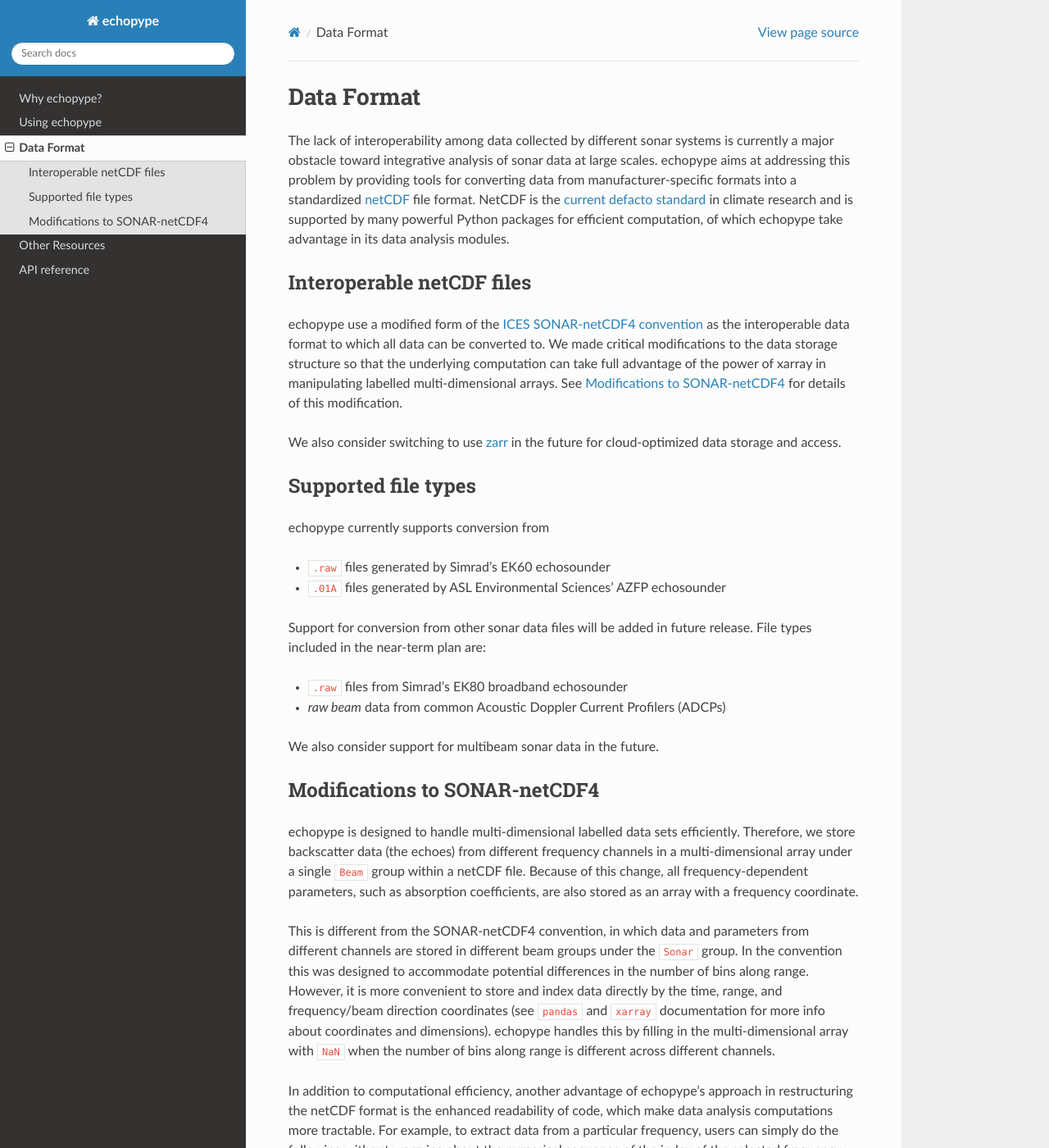
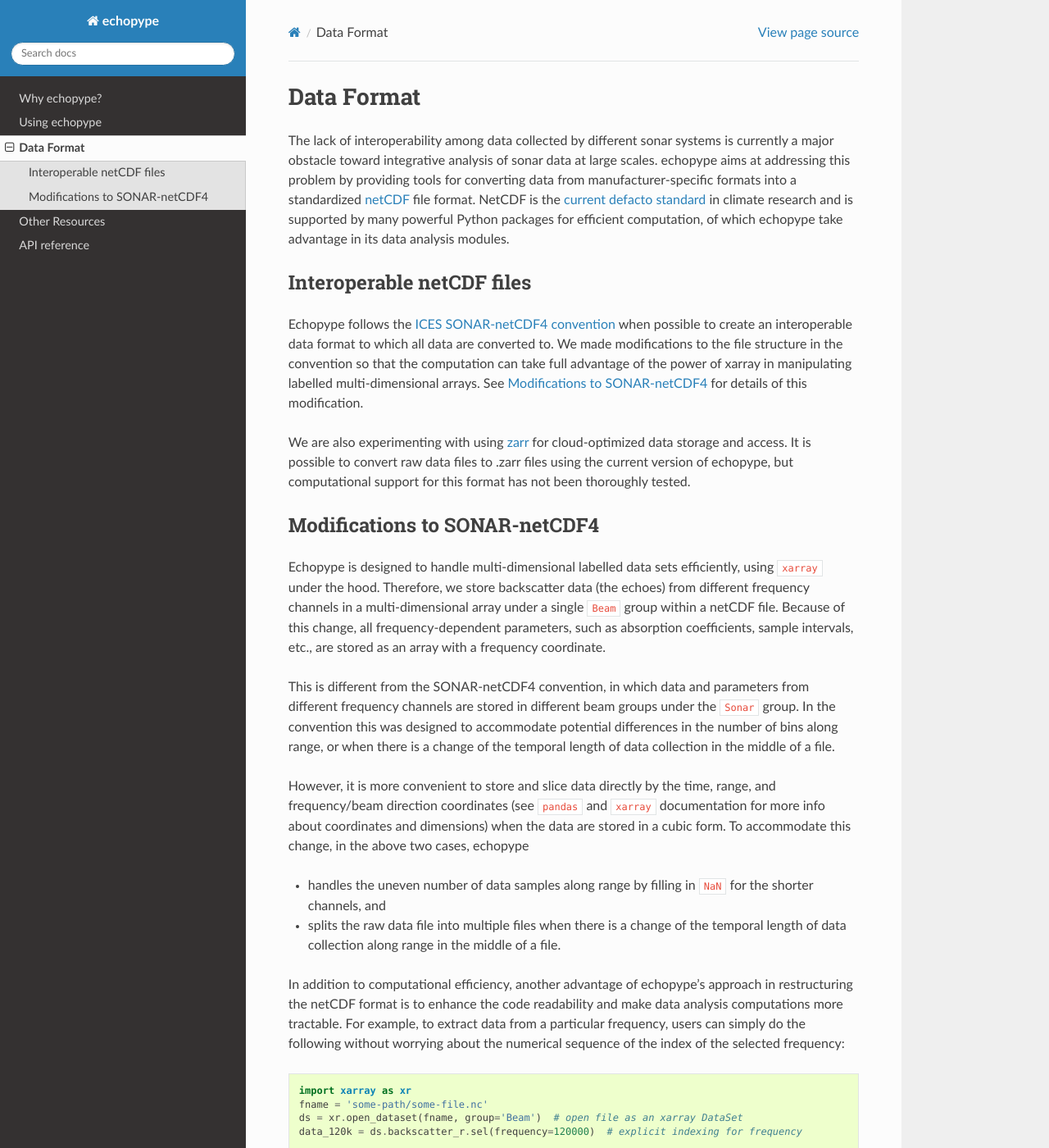
Before and after one commit to leewujung/echopype-lfs-test, a Sphinx documentation site: the page built from docs/source/data-format.rst, in a window 1280 px wide and 1400 px high. Shown: the whole window at 82% size. Built offline with Sphinx 7.4.7 and the Read the Docs theme 2.0.0, drawn with Linux system fonts in a browser that asks for light colours; some of the changed text lies outside the part shown.

Commit message:
update docs

```diff
--- a/docs/source/data-format.rst
+++ b/docs/source/data-format.rst
@@ -20,45 +20,33 @@ data analysis modules.
 Interoperable netCDF files
 ---------------------------
 
-echopype use a modified form of the `ICES SONAR-netCDF4 convention`_ as the
-interoperable data format to which all data can be converted to.
-We made critical modifications to the data storage structure so that
-the underlying computation can take full advantage of the power of
+Echopype follows the `ICES SONAR-netCDF4 convention`_ when possible
+to create an interoperable data format to which all data are converted to.
+We made modifications to the file structure in the convention so that
+the computation can take full advantage of the power of
 xarray in manipulating labelled multi-dimensional arrays.
 See `Modifications to SONAR-netCDF4`_ for details of this modification.
 
-We also consider switching to use `zarr <https://zarr.readthedocs.io/en/stable/>`_
-in the future for cloud-optimized data storage and access.
+We are also experimenting with using `zarr <https://zarr.readthedocs.io/en/stable/>`_
+for cloud-optimized data storage and access.
+It is possible to convert raw data files to .zarr files using the current
+version of echopype, but computational support for this format has not
+been thoroughly tested.
 
 .. _ICES SONAR-netCDF4 convention:
    http://www.ices.dk/sites/pub/Publication%20Reports/Cooperative%20Research%20Report%20(CRR)/CRR341.pdf
 
 
-Supported file types
---------------------
-
-echopype currently supports conversion from
-
-- ``.raw`` files generated by Simrad's EK60 echosounder
-- ``.01A`` files generated by ASL Environmental Sciences' AZFP echosounder
-
-Support for conversion from other sonar data files will be added in future release.
-File types included in the near-term plan are:
-
-- ``.raw`` files from Simrad's EK80 broadband echosounder
-- *raw beam* data from common Acoustic Doppler Current Profilers (ADCPs)
-
-We also consider support for multibeam sonar data in the future.
-
-
 Modifications to SONAR-netCDF4
 ------------------------------
-echopype is designed to handle multi-dimensional labelled data sets
-efficiently. Therefore, we store backscatter data (the echoes) from
+Echopype is designed to handle multi-dimensional labelled data sets
+efficiently, using ``xarray`` under the hood.
+Therefore, we store backscatter data (the echoes) from
 different frequency channels in a multi-dimensional array under a
-single ``Beam`` group within a netCDF file. Because of this change,
-all frequency-dependent parameters, such as absorption coefficients,
-are also stored as an array with a frequency coordinate.
+single ``Beam`` group within a netCDF file.
+Because of this change, all frequency-dependent parameters,
+such as absorption coefficients, sample intervals, etc.,
+are stored as an array with a frequency coordinate.
 
 .. For example:
     .. code-block:: python
@@ -73,21 +61,26 @@ are also stored as an array with a frequency coordinate.
         Out[2]:
 
 This is different from the SONAR-netCDF4 convention, in which data
-and parameters from different channels are stored in different beam
-groups under the ``Sonar`` group.
+and parameters from different frequency channels are stored in different
+beam groups under the ``Sonar`` group.
 In the convention this was designed to accommodate potential differences
-in the number of bins along range.
-However, it is more convenient to store and index data directly by the
+in the number of bins along range, or when there is a change of the
+temporal length of data collection in the middle of a file.
+
+However, it is more convenient to store and slice data directly by the
 time, range, and frequency/beam direction coordinates (see ``pandas``
 and ``xarray`` documentation for more info about coordinates and
-dimensions).
-echopype handles this by filling in the multi-dimensional array with
-``NaN`` when the number of bins along range is different across
-different channels.
+dimensions) when the data are stored in a cubic form.
+To accommodate this change, in the above two cases, echopype
+
+- handles the uneven number of data samples along range by filling in
+  ``NaN`` for the shorter channels, and
+- splits the raw data file into multiple files when there is a change of
+  the temporal length of data collection along range in the middle of a file.
 
 In addition to computational efficiency, another advantage of
-echopype's approach in restructuring the netCDF format is the enhanced
-readability of code, which make data analysis computations more
+echopype's approach in restructuring the netCDF format is to enhance
+the code readability and make data analysis computations more
 tractable. For example, to extract data from a particular frequency,
 users can simply do the following without worrying about the numerical
 sequence of the index of the selected frequency:
```
Also changed, not shown: README.rst (+18 -3 lines), docs/source/index.rst (+9 -4 lines), docs/source/resources.rst (+7 -9 lines), docs/source/usage.rst (+66 -36 lines).
